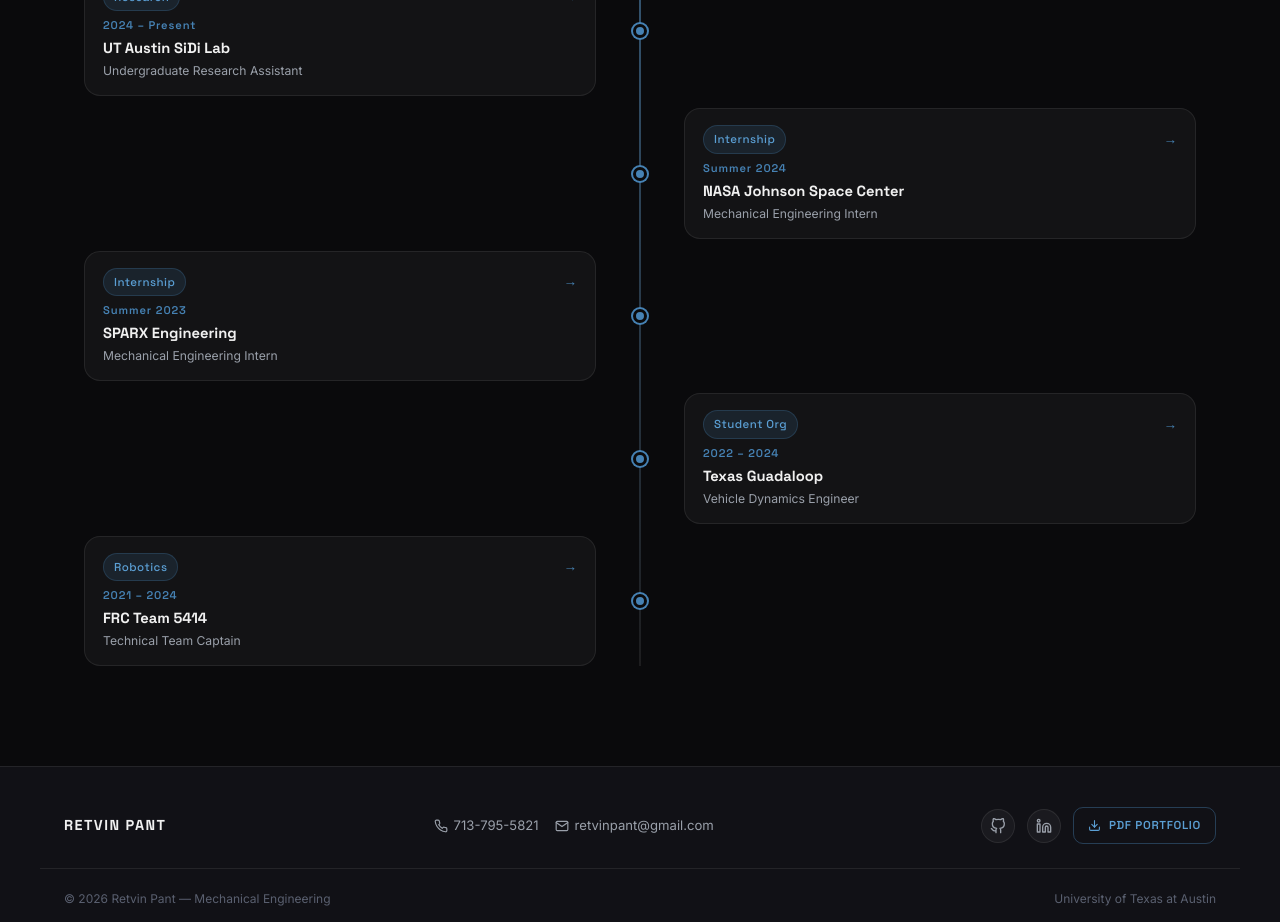
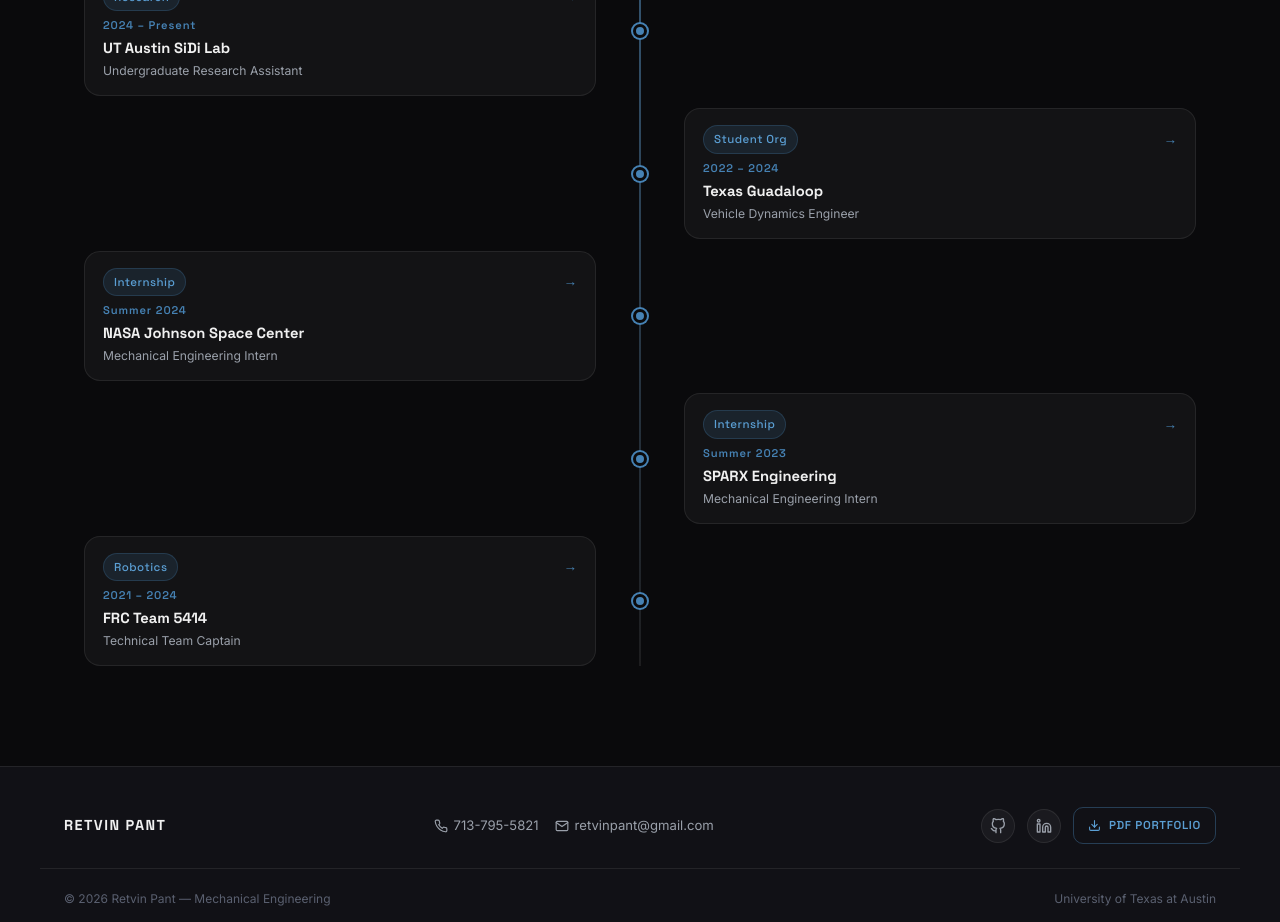
Before and after one commit to Ret101/Retvin-Pant-Portfolio, a React (Vite) app: page /#/ in a window 1280 px wide. Shown: the part 1780-2702 px from the top of the page. Built offline with nearby package versions, Linux system fonts and the light colour scheme.

Commit message:
Move Guadaloop below SiDi Lab in timeline
Co-Authored-By: Claude Sonnet 4.6 <noreply@anthropic.com>

```diff
--- a/src/pages/Home.jsx
+++ b/src/pages/Home.jsx
@@ -74,6 +74,13 @@ const timelineEntries = [
     to: '/industry/swarm-heated-bed',
   },
   {
+    date: '2022 – 2024',
+    org: 'Texas Guadaloop',
+    role: 'Vehicle Dynamics Engineer',
+    tag: 'Student Org',
+    to: '/team/guadaloop',
+  },
+  {
     date: 'Summer 2024',
     org: 'NASA Johnson Space Center',
     role: 'Mechanical Engineering Intern',
@@ -86,13 +93,6 @@ const timelineEntries = [
     role: 'Mechanical Engineering Intern',
     tag: 'Internship',
     to: '/industry/candy-sorter',
-  },
-  {
-    date: '2022 – 2024',
-    org: 'Texas Guadaloop',
-    role: 'Vehicle Dynamics Engineer',
-    tag: 'Student Org',
-    to: '/team/guadaloop',
   },
   {
     date: '2021 – 2024',
```
